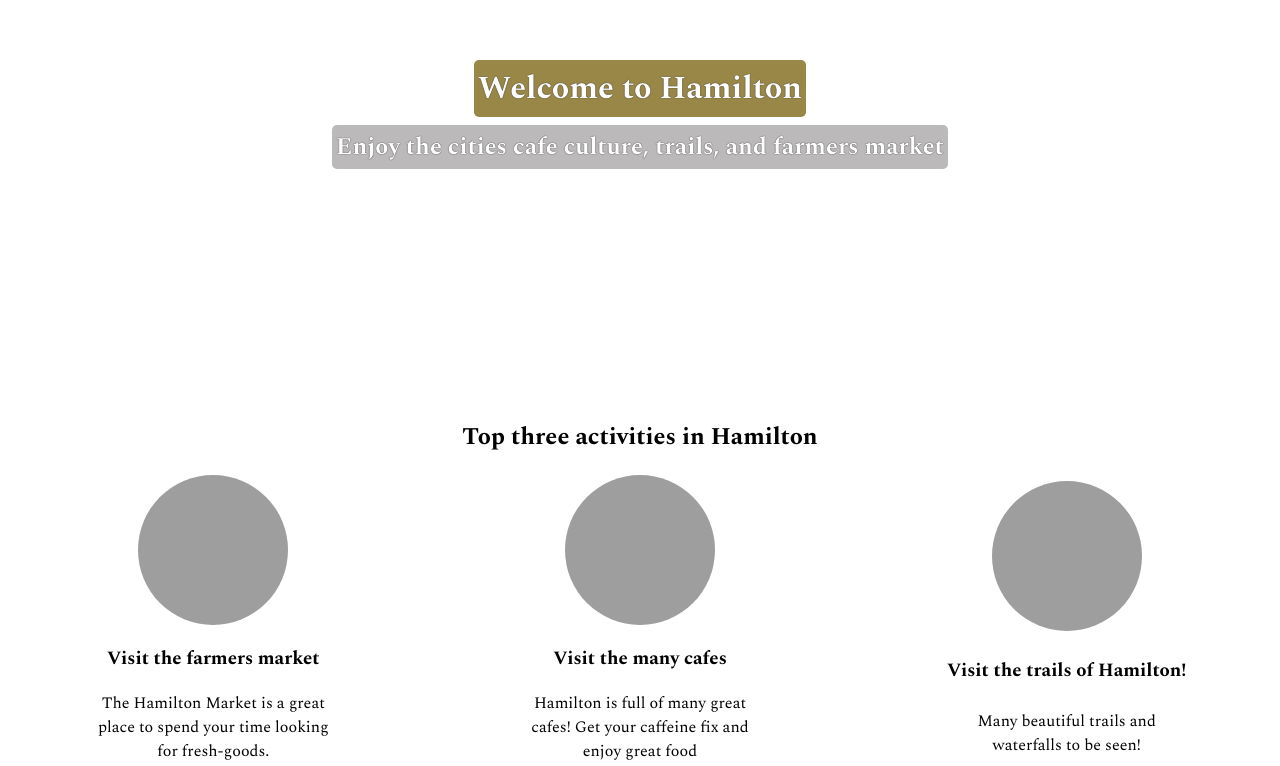
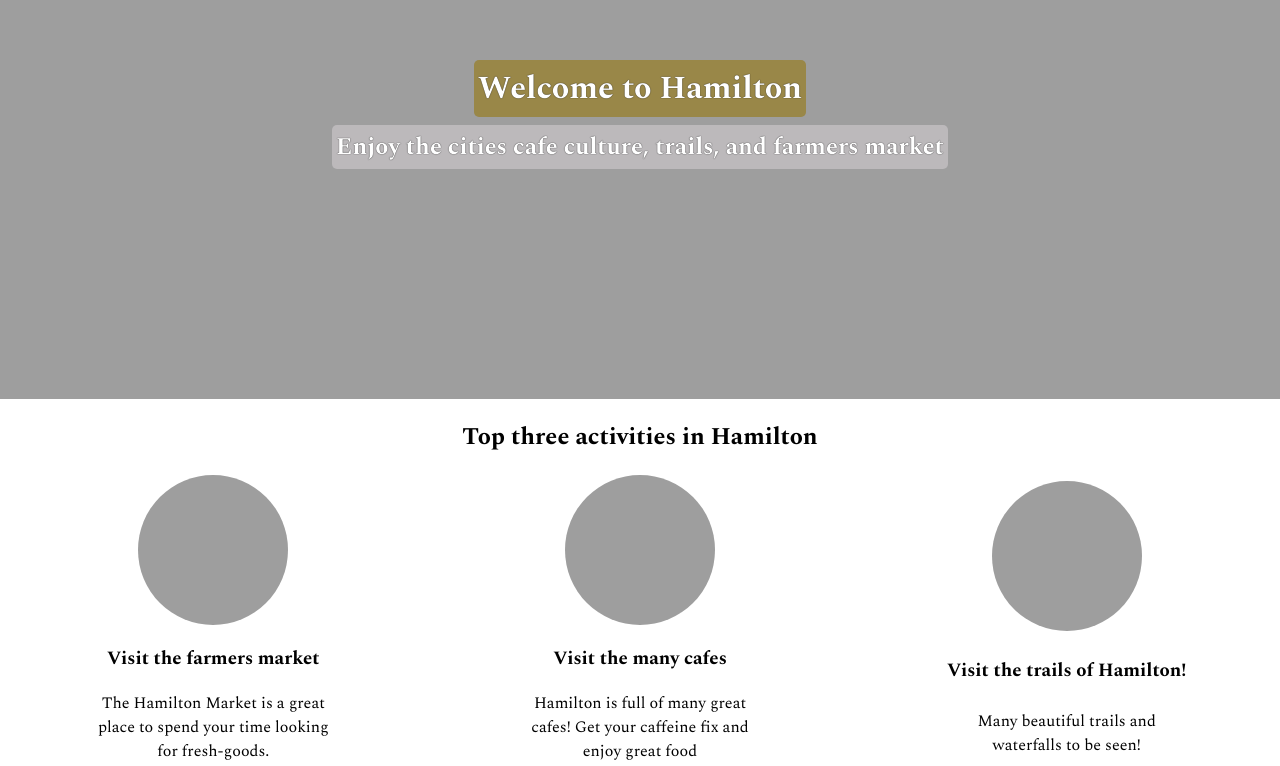
Before and after one commit to imRanDan/hamilton-homepage, a plain HTML site: page index.html in a window 1280 px wide. Shown: the part 151-917 px from the top of the page. Drawn offline with nearby package versions, Linux system fonts and the light colour scheme; the site is published under a folder, as on GitHub Pages, so addresses that start at the root find nothing.

```diff
--- a/styles.css
+++ b/styles.css
@@ -11,7 +11,7 @@ body {
 }
 
 .hero {
-  background-image: url(/hamilton-homepage/images/hamilton-bg.jpg);
+  background-image: url(./images/hamilton-bg.jpg);
   background-size: cover;
   background-repeat: no-repeat;
   background-position: center;
```
